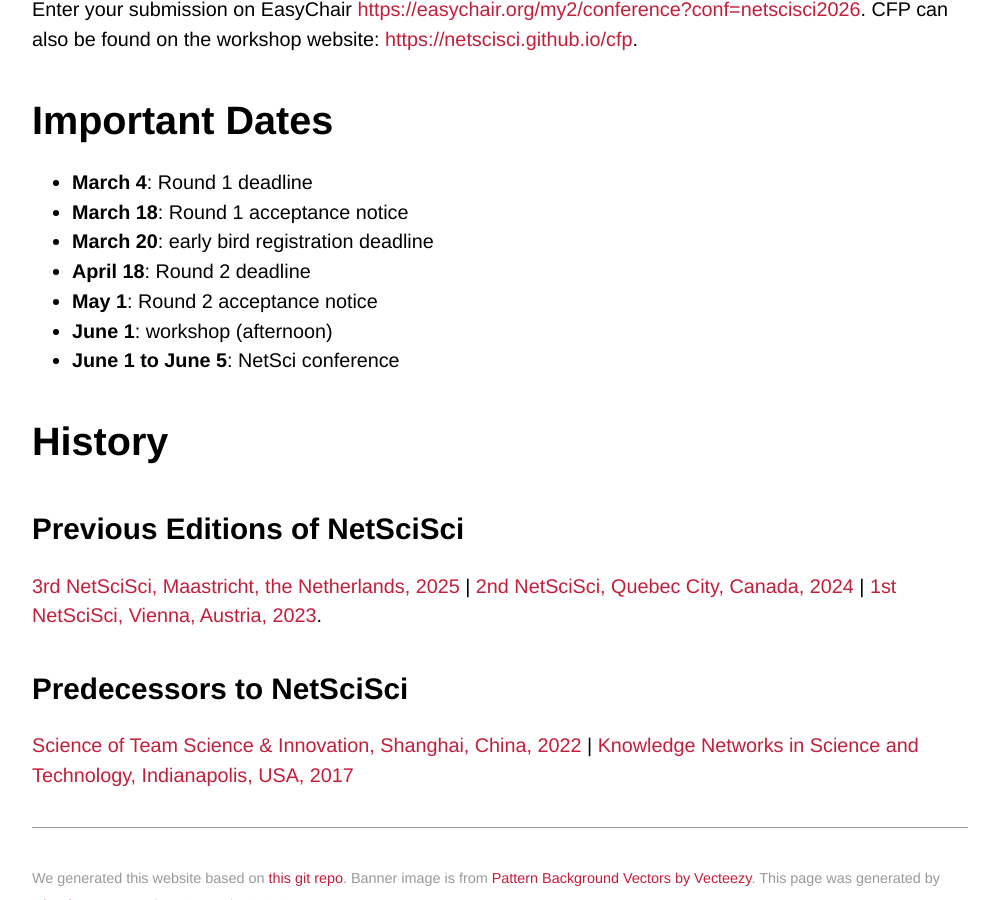
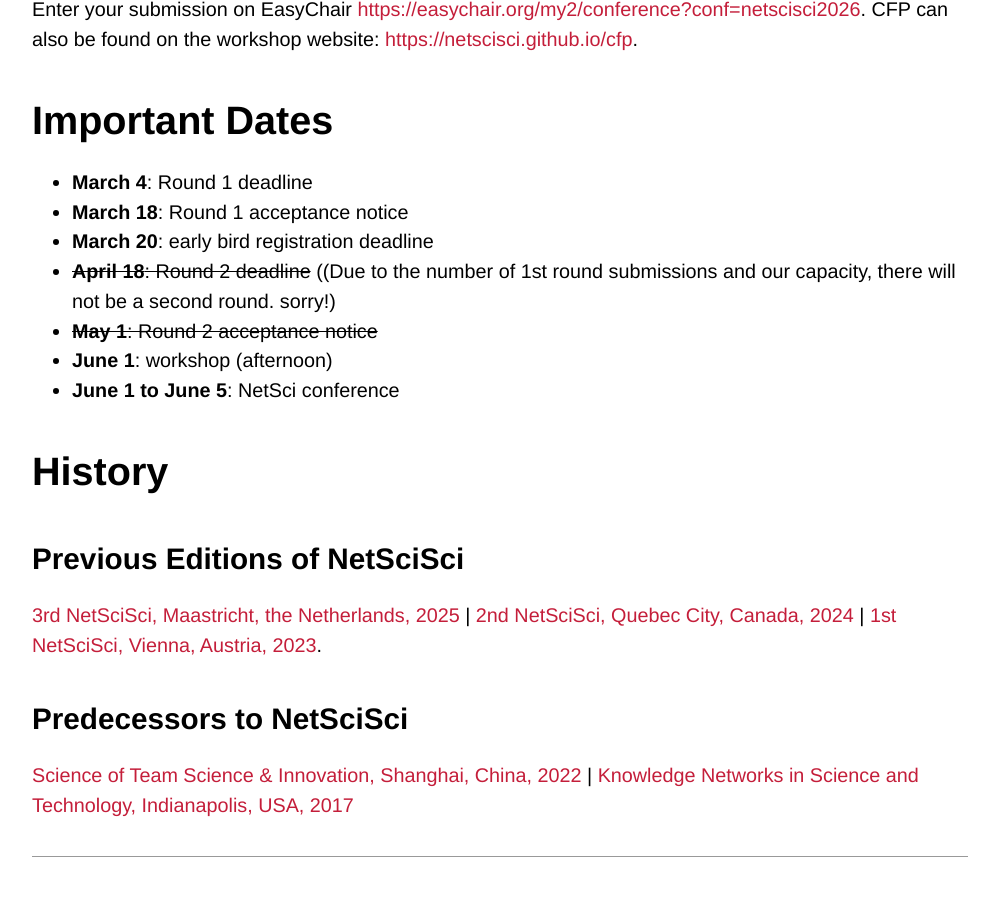
Before and after one commit to netscisci/netscisci.github.io, a Jekyll site: the page built from index.md, in a window 1280 px wide and 900 px high, scrolled down 1106 px. Shown: the whole window, without its empty margins (140-1126 px from the left). Built offline with Jekyll 4.4.1, drawn with Linux system fonts in a browser that asks for light colours; some web fonts are replaced.

Commit message:
Update index.md

```diff
--- a/index.md
+++ b/index.md
@@ -16,8 +16,8 @@ Enter your submission on EasyChair [https://easychair.org/my2/conference?conf=ne
 - **March 4**: Round 1 deadline
 - **March 18**: Round 1 acceptance notice
 - **March 20**: early bird registration deadline
-- **April 18**: Round 2 deadline
-- **May 1**: Round 2 acceptance notice
+- ~~**April 18**: Round 2 deadline~~ ((Due to the number of 1st round submissions and our capacity, there will not be a second round. sorry!)
+- ~~**May 1**: Round 2 acceptance notice~~
 - **June 1**: workshop (afternoon)
 - **June 1 to June 5**: NetSci conference
 
```
